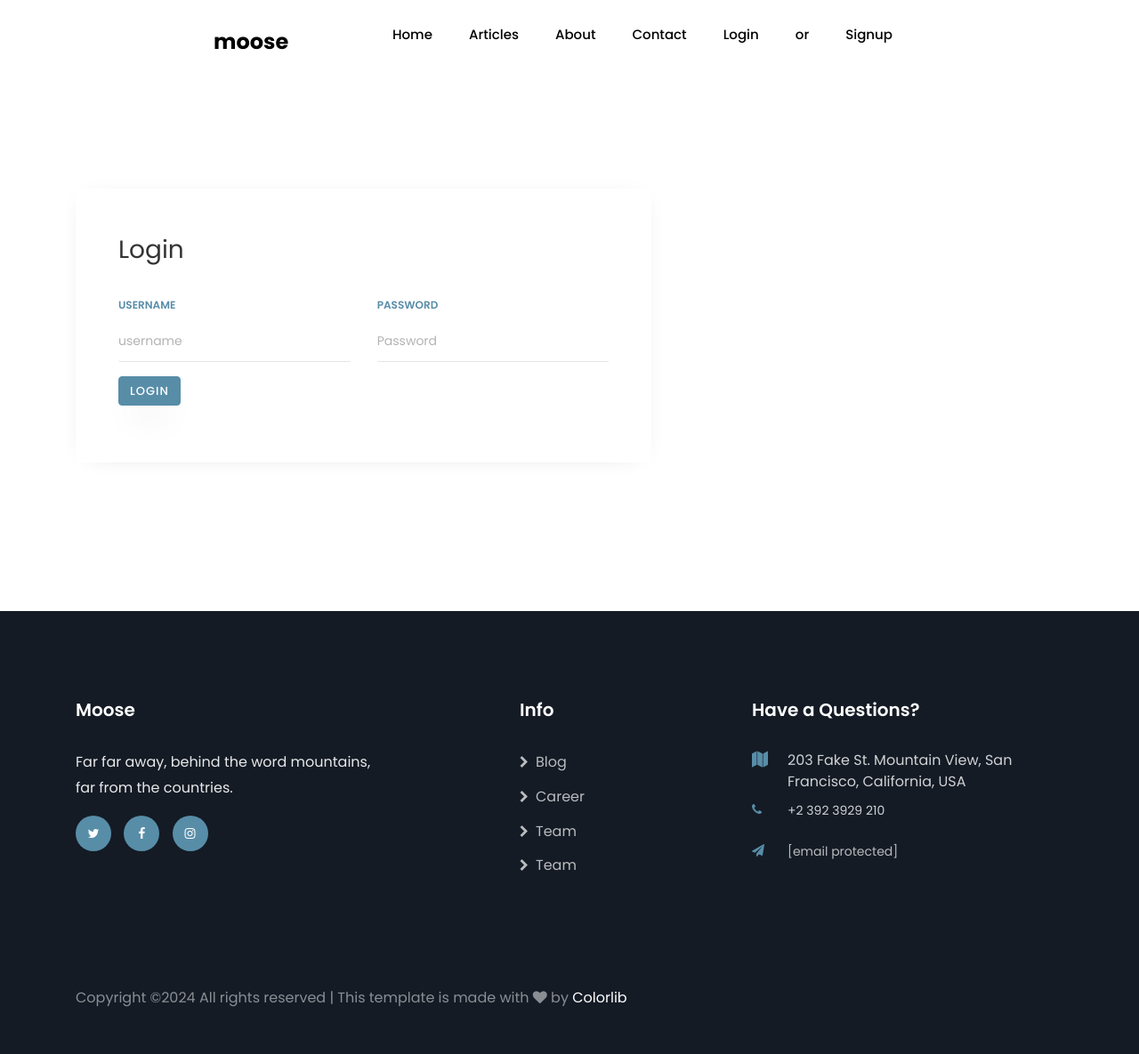
After one commit to eBeknur/moose, a Django app: page /login/ in a window 1280 px wide. The commit adds this page. Shown: the whole page at 89% size. Run offline with Django 5.2, Linux system fonts and the light colour scheme; some libraries are stand-ins or nearby versions.

Commit message:
added login and logout

```diff
--- a/mooseapp/urls.py
+++ b/mooseapp/urls.py
@@ -9,4 +9,8 @@ urlpatterns = [
     path("blog/", views.blog),
     path("blog-single/<int:pk>/",views.blog_single),
     path("category/<str:pk>/" , views.category),
+    path("login/", views.login_view),
+    path("register/", views.register_view),
+    path("logout/", views.logout_view),
+
 ]
--- a/mooseapp/views.py
+++ b/mooseapp/views.py
@@ -1,7 +1,8 @@
+
+from django.contrib.auth import authenticate , login, logout
 from django.shortcuts import render, redirect
 from mooseapp.models import Post , Comment , Contact , Category
 from .pagenations import Pagination
-
 # Create your views here.
 
 def home(request):
@@ -100,3 +101,47 @@ def category(request , pk):
     #     # 'post':post
     # }
     return render(request , 'category.html' , context=b )
+
+
+
+
+
+
+
+def login_view(request):
+    if request.method == 'POST':
+        data = request.POST
+        username = data.get('username')
+        password = data.get('password')
+        # user = User.objects.filter(username=username).first()
+        auth = authenticate(request , username=username , password=password)
+
+        if auth:
+            login(request , auth)
+        # if not user:
+        #     return render( request , 'login.html' , context={'error': 'username not found'})
+
+
+
+
+    return render(request, 'login.html')
+
+
+
+def logout_view(request):
+    logout(request)
+    return redirect('/')
+
+
+
+
+
+
+
+def register_view(request):
+    if request.method == 'POST':
+        data = request.POST
+        username = data.get('username')
+        password = data.get('password')
+
+    return render(request , 'register.html')
--- a/templates/layouts/base.html
+++ b/templates/layouts/base.html
@@ -35,6 +35,13 @@
          <li class="nav-item "><a href="/blog" class="nav-link">Articles</a></li>
          <li class="nav-item "><a href="/about" class="nav-link">About</a></li>
          <li class="nav-item"><a href="/contact" class="nav-link">Contact</a></li>
+					{% if request.user.is_authenticated %}
+         <li class="nav-item"><a href="/logout" class="nav-link">Logout</a></li>
+					{% else %}
+         <li class="nav-item"><a href="/login" class="nav-link">Login</a></li>
+					<li class="nav-item"><p class="nav-link">or</p></li>
+         <li class="nav-item"><a href="/register" class="nav-link">Signup</a></li>
+					{% endif %}
 				</ul>
 			</div>
 		</div>
--- /dev/null
+++ b/templates/login.html
@@ -0,0 +1,45 @@
+{% extends 'layouts/base.html' %}
+
+{% block content %}
+	<section class="ftco-section">
+		<div class="container">
+			<div class="row justify-content-center">
+				<div class="col-md-12">
+					<div class="wrapper">
+						<div class="row no-gutters mb-5">
+							<div class="col-md-7">
+								<div class="contact-wrap w-100 p-md-5 p-4">
+									<h3 class="mb-4">Login</h3>
+									<form method="POST" id="contactForm" name="contactForm" class="contactForm">
+										{% csrf_token %}
+										<div class="row">
+											<div class="col-md-6">
+												<div class="form-group">
+													<label class="label" for="username">Username</label>
+													<input type="text" class="form-control" name="username" id="username" placeholder="username">
+												</div>
+											</div>
+											<div class="col-md-6">
+												<div class="form-group">
+													<label class="label" for="password">Password</label>
+													<input type="password" class="form-control" name="password" id="Password" placeholder="Password">
+												</div>
+											</div>
+											<div class="col-md-12">
+												<div class="form-group">
+													<input type="submit" value="Login" class="btn btn-primary">
+													<div class="submitting"></div>
+												</div>
+											</div>
+										</div>
+									</form>
+								</div>
+							</div>
+						</div>
+					</div>
+				</div>
+			</div>
+		</div>
+	</section>
+
+{% endblock content %}
```
Also changed, not shown: templates/register.html (added, +45 -0 lines), db.sqlite3.
